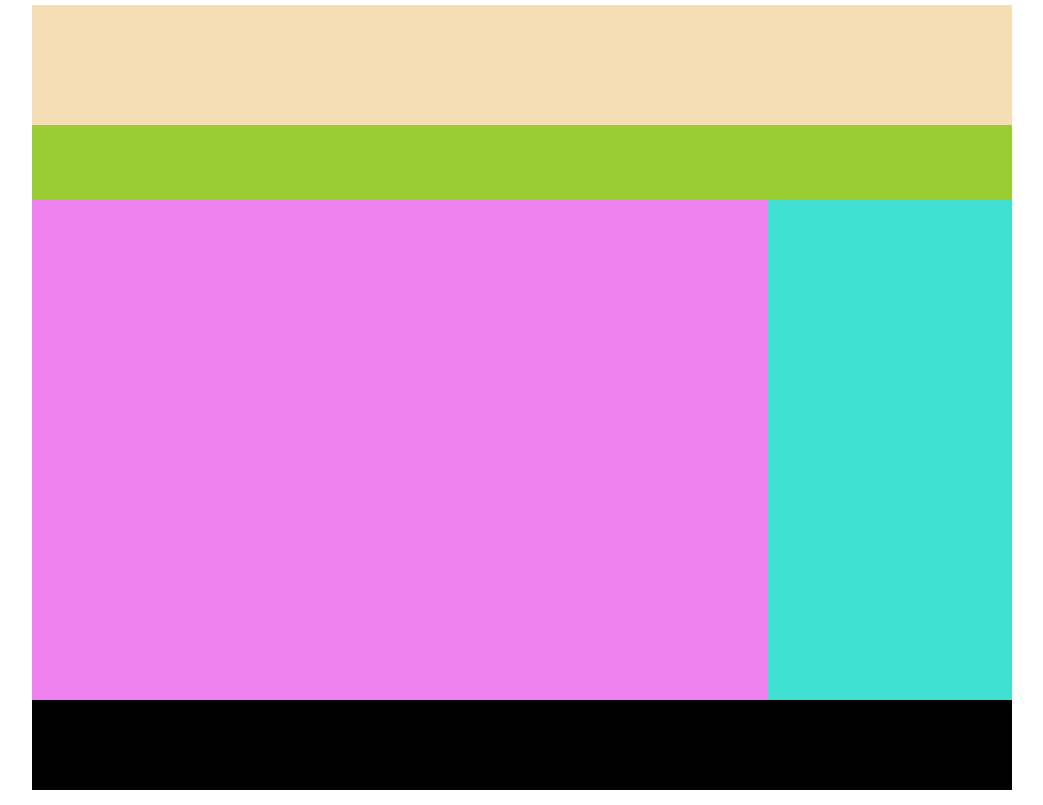
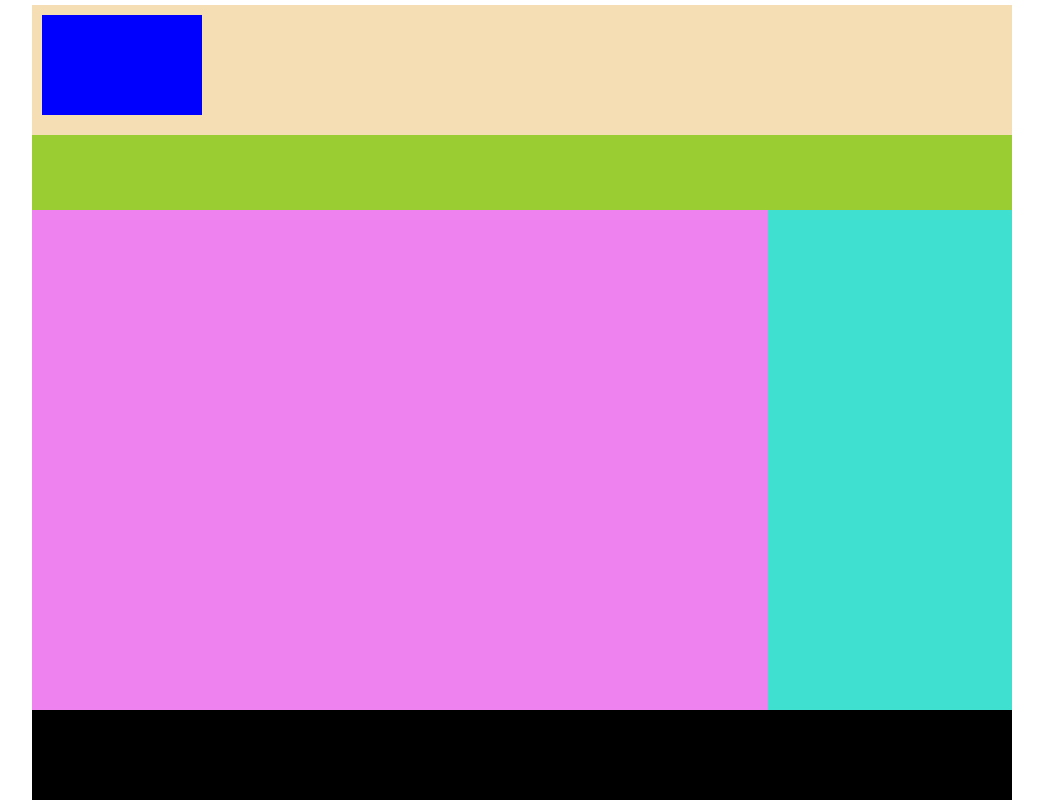
Before and after one commit to Najamdemo/Html-Css-Basic-Layout-Design, a plain HTML site: page index.html in a window 1280 px wide. Shown: the whole page, without its empty margins (118-1161 px from the left). Drawn offline with Linux system fonts and the light colour scheme.

Commit message:
html css layout 2

```diff
--- a/index.html
+++ b/index.html
@@ -9,7 +9,9 @@
 </head>
 <body>
 <div class="wrapper">
-<header class="header"></header>
+<header class="header">
+    <div class="logo"></div>
+</header>
 <nav class="navbar"></nav>
 <div class="container">
     <div class="content"></div>
--- a/style.css
+++ b/style.css
@@ -11,7 +11,14 @@
 .header{
     background-color:wheat;
     height: 120px;
+    padding: 10px 0px 0px 10px;
 
+
+}
+.logo{
+    width: 160px;
+    height: 100px;
+    background-color: blue;
 
 }
 .navbar{
```
